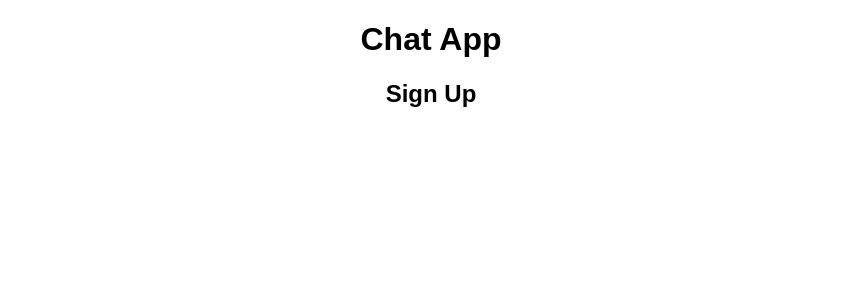
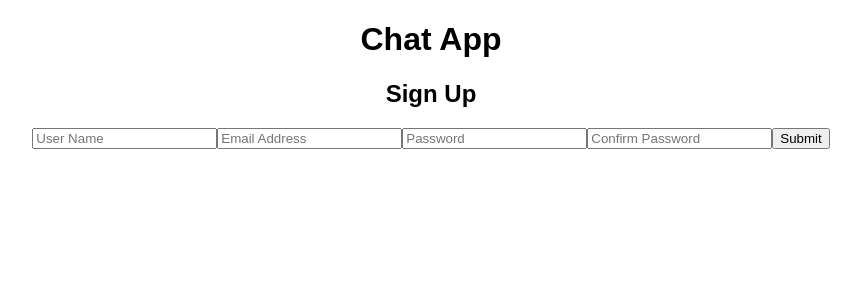
Before and after one commit to mthom26/apollo-chat-app-client, a React (Create React App) app: page /signup in a window 1280 px wide. Shown: the top 300 px of the page, without its empty margins (209-1070 px from the left). Built offline with nearby package versions, Linux system fonts and the light colour scheme.

Commit message:
Add CustomForm component

```diff
--- a/src/components/signIn/SignIn.js
+++ b/src/components/signIn/SignIn.js
@@ -1,9 +1,18 @@
 import React from 'react';
+
+import CustomForm from '../utils/CustomForm';
 
 const SignIn = () => {
   return (
     <div>
       <h2>Sign In</h2>
+      <CustomForm
+        onSubmitAction={(data) => console.log(data)}
+        formComponents={{
+          username: true,
+          password: true
+        }}
+      />
     </div>
   );
 };
--- a/src/components/signUp/SignUp.js
+++ b/src/components/signUp/SignUp.js
@@ -1,9 +1,20 @@
 import React from 'react';
+
+import CustomForm from '../utils/CustomForm';
 
 const SignUp = () => {
   return (
     <div>
       <h2>Sign Up</h2>
+      <CustomForm
+        onSubmitAction={(data) => console.log(data)}
+        formComponents={{
+          username: true,
+          email: true,
+          password: true,
+          passwordConfirm: true
+        }}
+      />
     </div>
   );
 };
--- /dev/null
+++ b/src/components/utils/CustomForm.js
@@ -0,0 +1,108 @@
+/*---------------------------------------------------------/
+    UserForm is dynamic, displaying inputs conditionally
+    depending on the formComponents prop. It's values are
+    passed to the props.onSubmit function as an object. The
+    onSubmit function then can choose whatever values it
+    needs from the object.
+/---------------------------------------------------------*/
+
+import React from 'react';
+
+const initialState = {
+  data: {
+    username: '',
+    email: '',
+    password: '',
+    passwordConfirm: ''
+  },
+  error: null
+};
+
+class CustomForm extends React.Component {
+  constructor(props) {
+    super(props);
+
+    this.state = {
+      ...initialState
+    };
+
+  }
+
+  onSubmit = (event) => {
+    event.preventDefault();
+    const { data } = this.state;
+    this.setState({ ...initialState });
+    this.props.onSubmitAction(data);
+  }
+
+  onChange = (event) => {
+    this.setState({
+      data: {
+        ...this.state.data,
+        [event.target.name]: event.target.value
+      }
+    });
+  }
+
+  render() {
+    const {
+      username,
+      email,
+      password,
+      passwordConfirm
+    } = this.state.data;
+    // const { error } = this.state;
+    const { formComponents } = this.props;
+
+    return (
+      <div>
+        <form>
+          {formComponents.username &&
+            <input
+              value={username}
+              name="username"
+              placeholder="User Name"
+              type="text"
+              onChange={this.onChange}
+            />}
+
+          {formComponents.email &&
+          <input
+            value={email}
+            name="email"
+            placeholder="Email Address"
+            type="text"
+            onChange={this.onChange}
+          />}
+
+          {formComponents.password &&
+          <input
+            value={password}
+            name="password"
+            placeholder="Password"
+            type="password"
+            onChange={this.onChange}
+          />}
+
+          {formComponents.passwordConfirm &&
+          <input
+            value={passwordConfirm}
+            name="passwordConfirm"
+            placeholder="Confirm Password"
+            type="password"
+            onChange={this.onChange}
+          />}
+
+          <button
+            onClick={this.onSubmit}
+          >
+            Submit
+          </button>
+
+        </form>
+      </div>
+    );
+  }
+}
+
+export default CustomForm;
```
